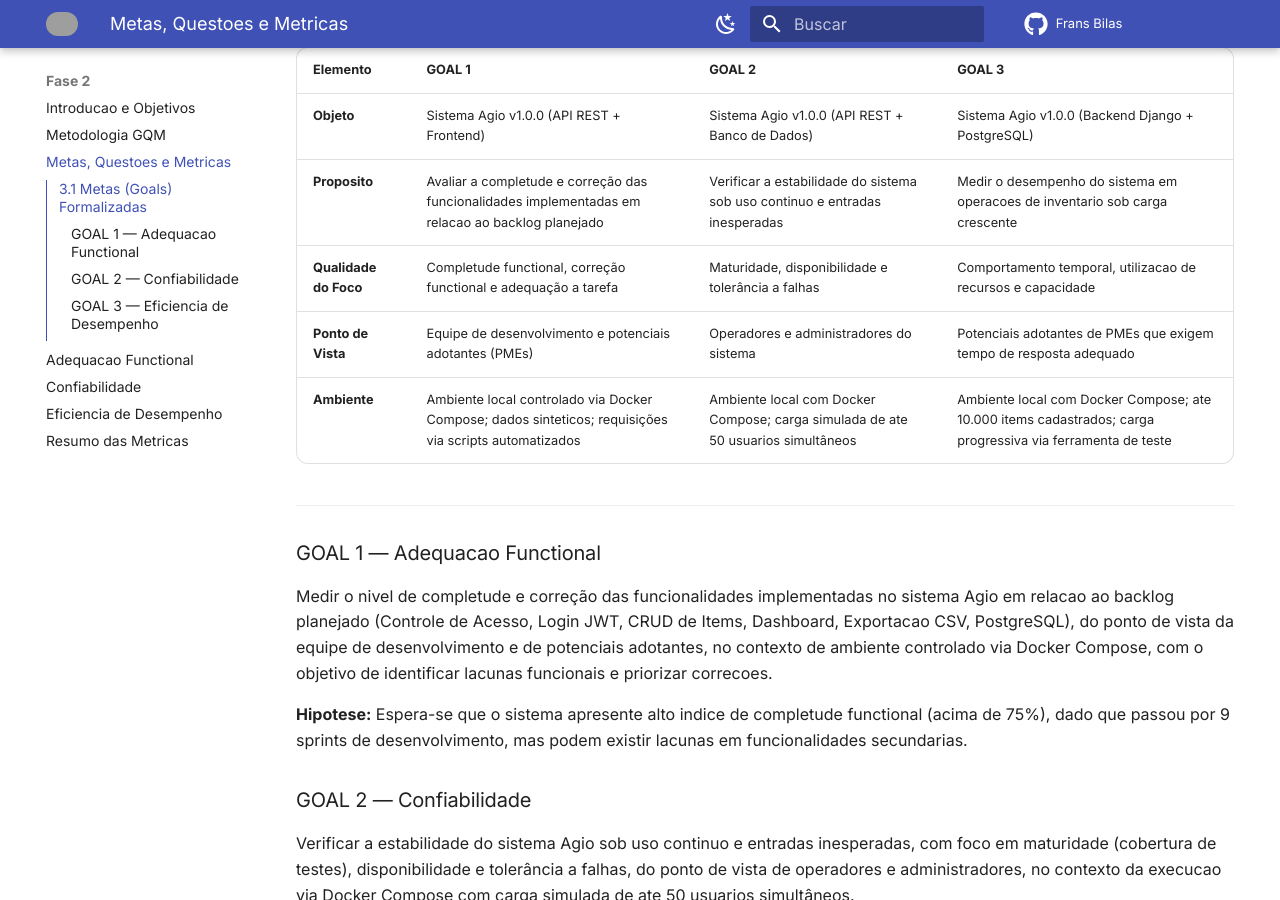
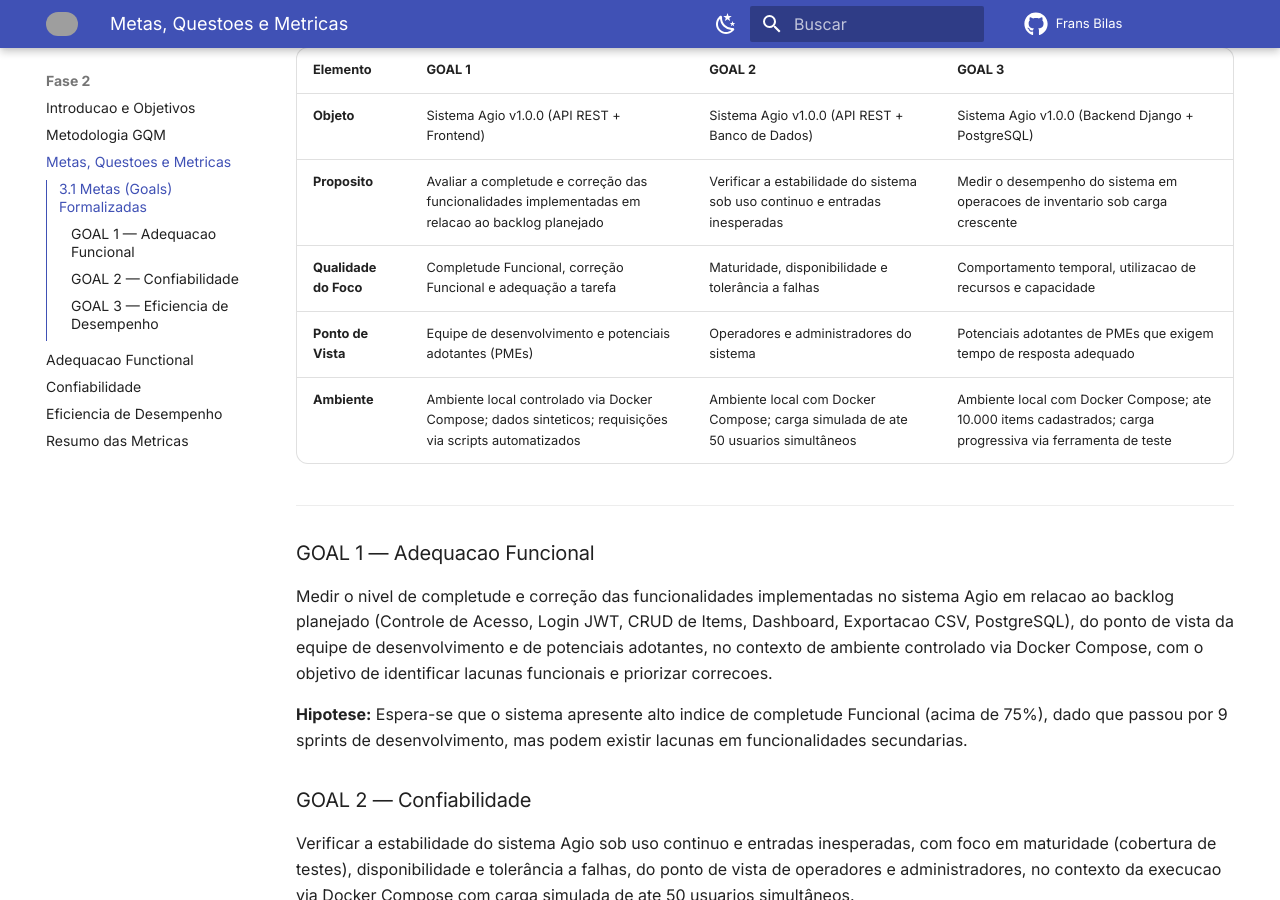
Before and after one commit to FCTE-Qualidade-de-Software-1/2026-1_T01_FRANS_BILAS, an MkDocs documentation site: the page built from docs/fase2/metas_gqm.md, in a window 1280 px wide and 900 px high, scrolled down 281 px. Built offline with MkDocs 1.6.1 and Material for MkDocs 9.7.7, drawn with Linux system fonts in a browser that asks for light colours; comment, search, counter and statistics services are not loaded; grey boxes are pictures that could not be loaded.

Commit message:
Update metas_gqm.md
Correção

```diff
--- a/docs/fase2/metas_gqm.md
+++ b/docs/fase2/metas_gqm.md
@@ -8,17 +8,17 @@ As metas são formalizadas com a estrutura: Proposito — Objeto — Qualidade d
 |---|---|---|---|
 | **Objeto** | Sistema Agio v1.0.0 (API REST + Frontend) | Sistema Agio v1.0.0 (API REST + Banco de Dados) | Sistema Agio v1.0.0 (Backend Django + PostgreSQL) |
 | **Proposito** | Avaliar a completude e correção das funcionalidades implementadas em relacao ao backlog planejado | Verificar a estabilidade do sistema sob uso continuo e entradas inesperadas | Medir o desempenho do sistema em operacoes de inventario sob carga crescente |
-| **Qualidade do Foco** | Completude functional, correção functional e adequação a tarefa | Maturidade, disponibilidade e tolerância a falhas | Comportamento temporal, utilizacao de recursos e capacidade |
+| **Qualidade do Foco** | Completude Funcional, correção Funcional e adequação a tarefa | Maturidade, disponibilidade e tolerância a falhas | Comportamento temporal, utilizacao de recursos e capacidade |
 | **Ponto de Vista** | Equipe de desenvolvimento e potenciais adotantes (PMEs) | Operadores e administradores do sistema | Potenciais adotantes de PMEs que exigem tempo de resposta adequado |
 | **Ambiente** | Ambiente local controlado via Docker Compose; dados sinteticos; requisições via scripts automatizados | Ambiente local com Docker Compose; carga simulada de ate 50 usuarios simultâneos | Ambiente local com Docker Compose; ate 10.000 items cadastrados; carga progressiva via ferramenta de teste |
 
 ---
 
-### GOAL 1 — Adequacao Functional
+### GOAL 1 — Adequacao Funcional
 
 Medir o nivel de completude e correção das funcionalidades implementadas no sistema Agio em relacao ao backlog planejado (Controle de Acesso, Login JWT, CRUD de Items, Dashboard, Exportacao CSV, PostgreSQL), do ponto de vista da equipe de desenvolvimento e de potenciais adotantes, no contexto de ambiente controlado via Docker Compose, com o objetivo de identificar lacunas funcionais e priorizar correcoes.
 
-**Hipotese:** Espera-se que o sistema apresente alto indice de completude functional (acima de 75%), dado que passou por 9 sprints de desenvolvimento, mas podem existir lacunas em funcionalidades secundarias.
+**Hipotese:** Espera-se que o sistema apresente alto indice de completude Funcional (acima de 75%), dado que passou por 9 sprints de desenvolvimento, mas podem existir lacunas em funcionalidades secundarias.
 
 ### GOAL 2 — Confiabilidade
 
```
